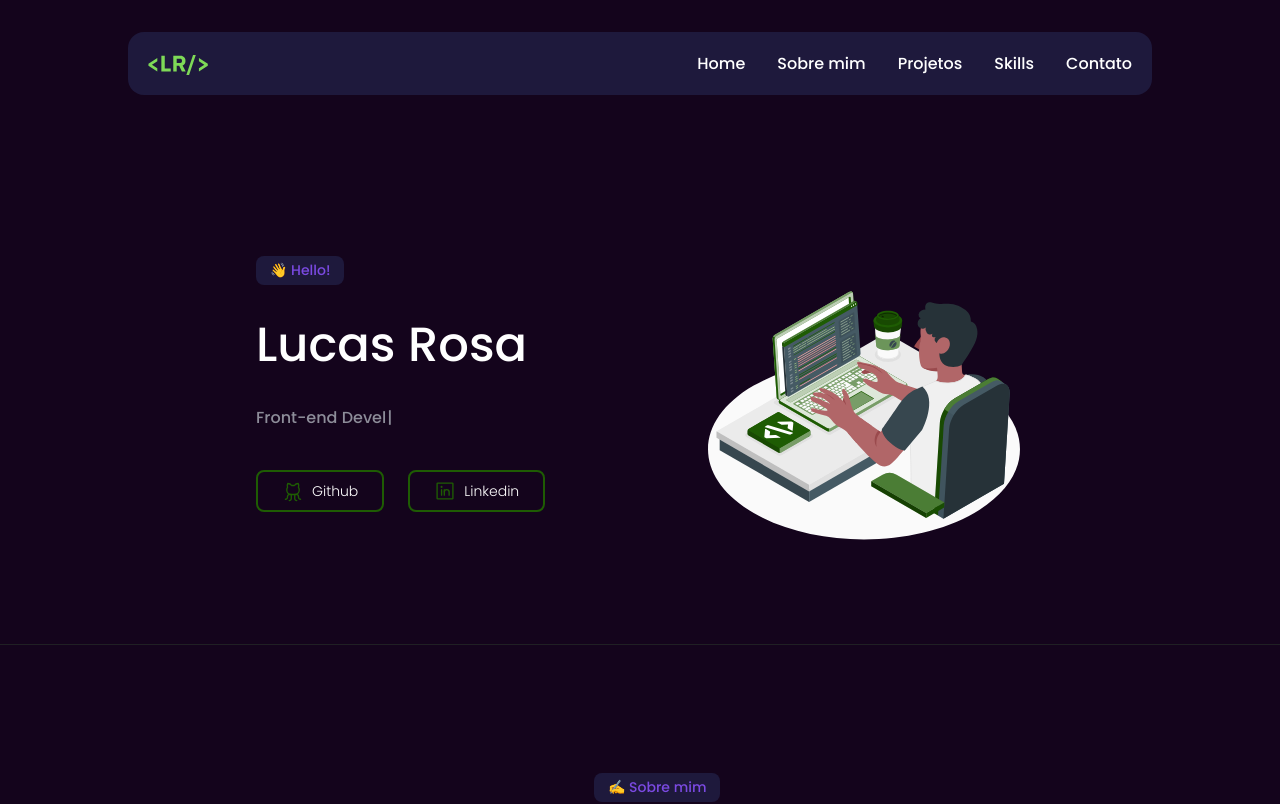
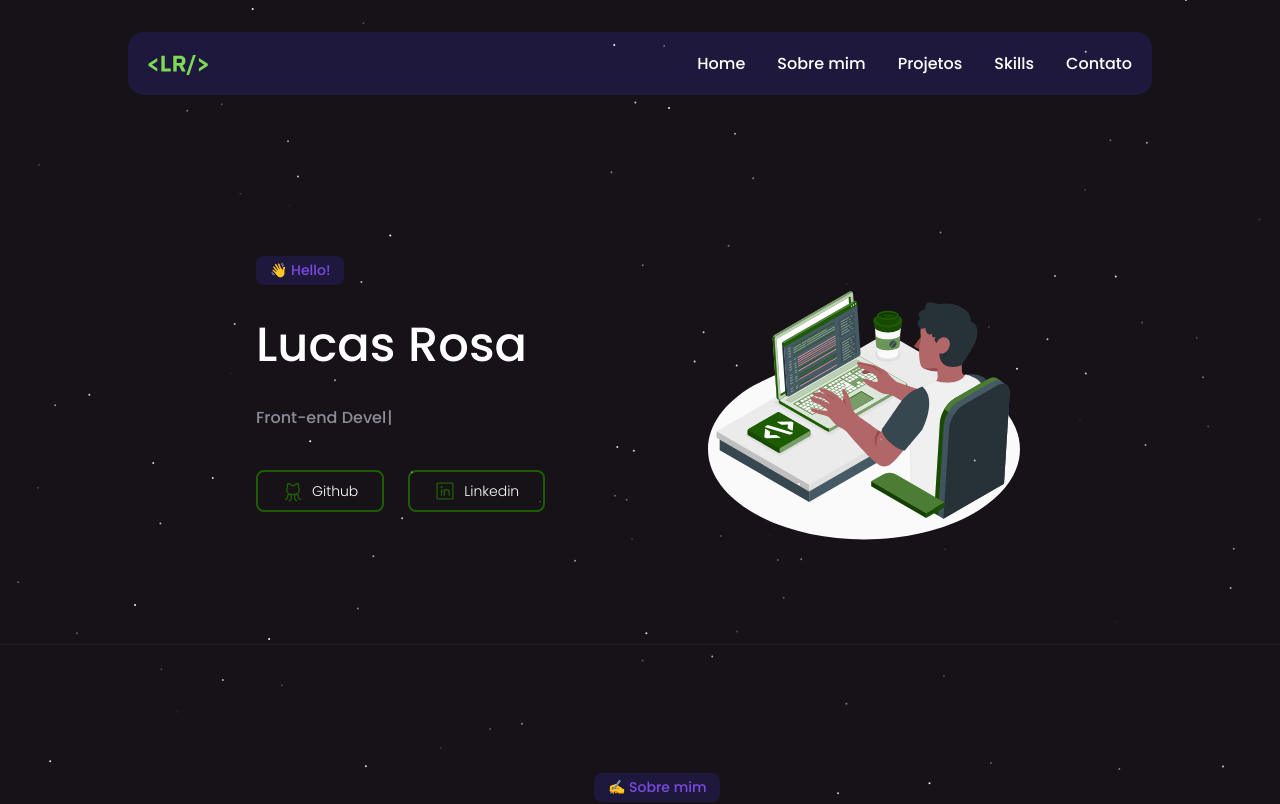
Before and after one commit to LucasHARosa/LucasHARosa.github.io, a React (Vite) app: page / in a window 1280 px wide. Shown: the top 804 px of the page. Built offline with nearby package versions, Linux system fonts and the light colour scheme; a web font is replaced by a local one.

Commit message:
estrelas fundo

```diff
--- a/src/App.tsx
+++ b/src/App.tsx
@@ -15,7 +15,7 @@ export function App() {
 
   return (
     <>
-      {/* <Particle/> */}
+
       <Header />
       <Intro />
       <About />
@@ -23,6 +23,7 @@ export function App() {
       <Skills />
       <Contact />
       <Footer />
+      <Particle/>
     </>
   )
 }
--- a/src/components/Intro/styles.module.css
+++ b/src/components/Intro/styles.module.css
@@ -66,7 +66,7 @@
 }
 .containerButtons button:hover{
   background-color: var(--green-100);
-  box-shadow: 0px 0px 25px var(--green-300);
+  box-shadow: 0px 0px 10px var(--green-300);
 }
 
 
--- a/src/components/MainProjetos/styles.module.css
+++ b/src/components/MainProjetos/styles.module.css
@@ -64,6 +64,7 @@
   height: 22px;
 }
 .selection button:hover{
+  border: 3px  solid var(--purple-300);
   background-color: var(--purple-800);
   border: 0;
 }
--- a/src/components/Projetos/styles.module.css
+++ b/src/components/Projetos/styles.module.css
@@ -3,7 +3,7 @@
   flex-direction: column;
   justify-content: space-between;
 
-  border: 1px  solid var(--green-300);
+  border: 1px  solid var(--purple-300);
   border-radius: 1rem;
   background-color: var(--purple-800-50);
   width: 350px;
@@ -14,7 +14,7 @@
 }
 
 .container:hover{
-  box-shadow: 0px 0px 25px var(--green-300);
+  box-shadow: 0px 0px 10px var(--purple-300);
 }
 
 
--- a/src/global.css
+++ b/src/global.css
@@ -15,7 +15,7 @@
     --purple-800-50: #14142ac4;
     --purple-900: #251C31;
     --purple-hover: #34275064;
-    --background: #14041c;
+    --background: #161218;
     --green-100: #1e5c0348;
     --green-200: #2b8903;
     --green-300: #1e5c03;
--- a/src/particles.tsx
+++ b/src/particles.tsx
@@ -1,17 +1,14 @@
-import Particles from "react-particles";
-import { loadFull } from "tsparticles";
 import { useCallback } from "react";
 import type { Container, Engine } from "tsparticles-engine";
+import Particles from "react-particles";
+//import { loadFull } from "tsparticles"; // if you are going to use `loadFull`, install the "tsparticles" package too.
+import { loadSlim } from "tsparticles-slim"; // if you are going to use `loadSlim`, install the "tsparticles-slim" package too.
 
-
-export function Particle() {
+export function Particle ()  {
     const particlesInit = useCallback(async (engine: Engine) => {
         console.log(engine);
 
-    // you can initialize the tsParticles instance (engine) here, adding custom shapes or presets
-    // this loads the tsparticles package bundle, it's the easiest method for getting everything ready
-    // starting from v2 you can add only the features you need reducing the bundle size
-    await loadFull(engine);
+        await loadSlim(engine);
     }, []);
 
     const particlesLoaded = useCallback(async (container: Container | undefined) => {
@@ -23,77 +20,57 @@ const particlesLoaded = useCallback(async (container: Container | undefined) =>
             init={particlesInit}
             loaded={particlesLoaded}
             options={{
-                background: {
-                    color: {
-                        value: "#0d47a1",
-                    },
-                },
-                fpsLimit: 120,
+                fullScreen:true,
+                fpsLimit: 60,
                 interactivity: {
                     events: {
                         onClick: {
                             enable: true,
                             mode: "push",
                         },
-                        onHover: {
-                            enable: true,
-                            mode: "repulse",
-                        },
-                        resize: true,
                     },
                     modes: {
                         push: {
-                            quantity: 4,
+                            particles_nb: 1,
                         },
-                        repulse: {
-                            distance: 200,
-                            duration: 0.4,
-                        },
+
                     },
                 },
                 particles: {
                     color: {
                         value: "#ffffff",
                     },
-                    links: {
-                        color: "#ffffff",
-                        distance: 150,
-                        enable: true,
-                        opacity: 0.5,
-                        width: 1,
-                    },
-                    collisions: {
-                        enable: true,
+                    line_linked: {
+                        enable: false,
+                        opacity: 0.03,
                     },
                     move: {
-                        direction: "none",
-                        enable: true,
-                        outModes: {
-                            default: "bounce",
-                        },
-                        random: false,
-                        speed: 6,
-                        straight: false,
+                        direction: "right",
+                        speed: 0.05,
                     },
                     number: {
+                        value: 160,
                         density: {
                           enable: true,
-                            area: 800,
+                          value_area: 1500,
                         },
-                        value: 80,
                     },
                     opacity: {
-                        value: 0.5,
+                        anim: {
+                          enable: true,
+                          speed: 1,
+                          opacity_min: 0.05,
+                        },
                     },
                     shape: {
                         type: "circle",
                     },
                     size: {
-                        value: { min: 1, max: 5 },
+                        value: 1,
                     },
                 },
                 detectRetina: true,
             }}
         />
     );
-}
+};
```
Also changed, not shown: 3 other files (tests, documents, lock files or other folders). Lines whose indentation alone changed are shown as unchanged.
